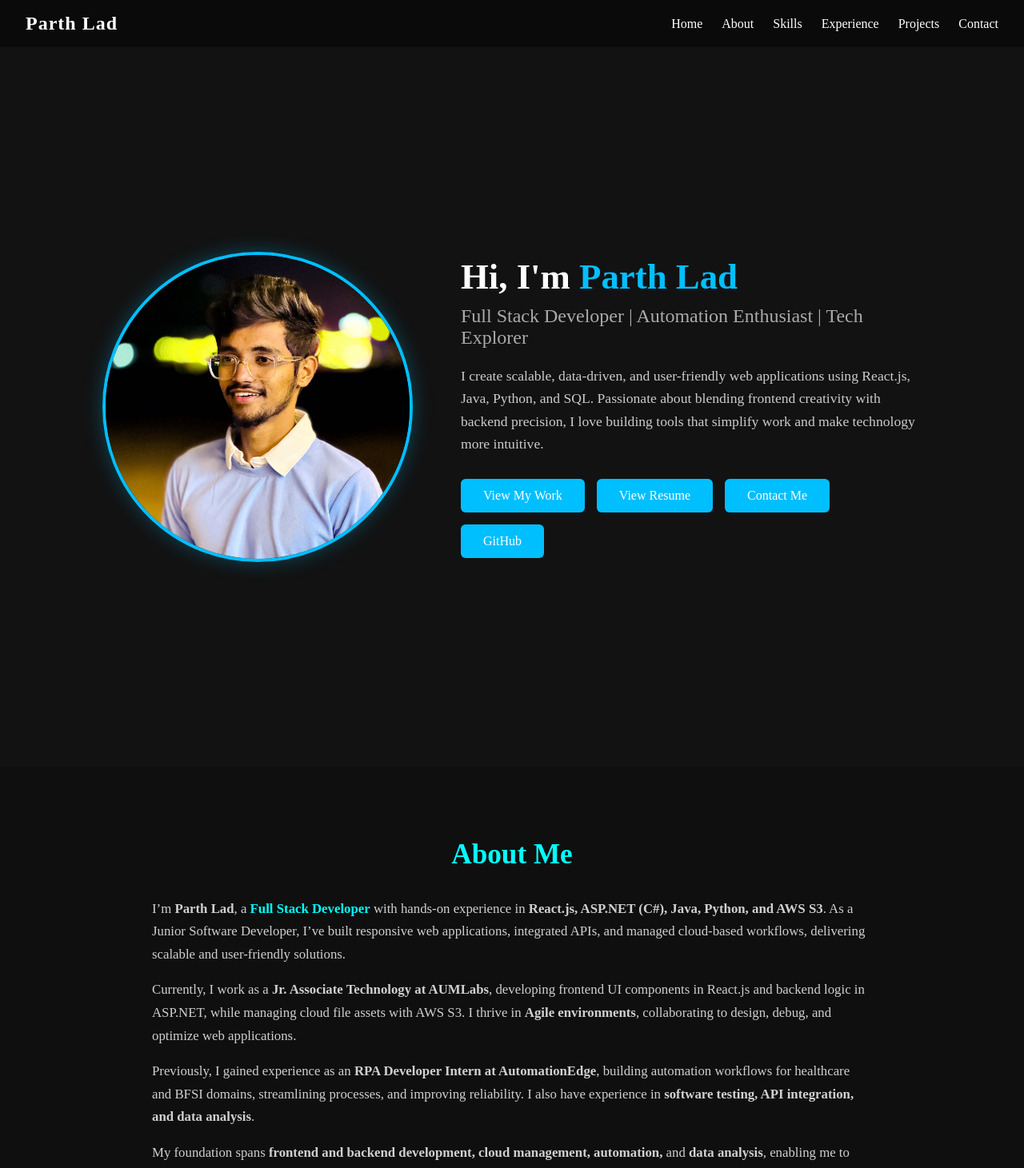
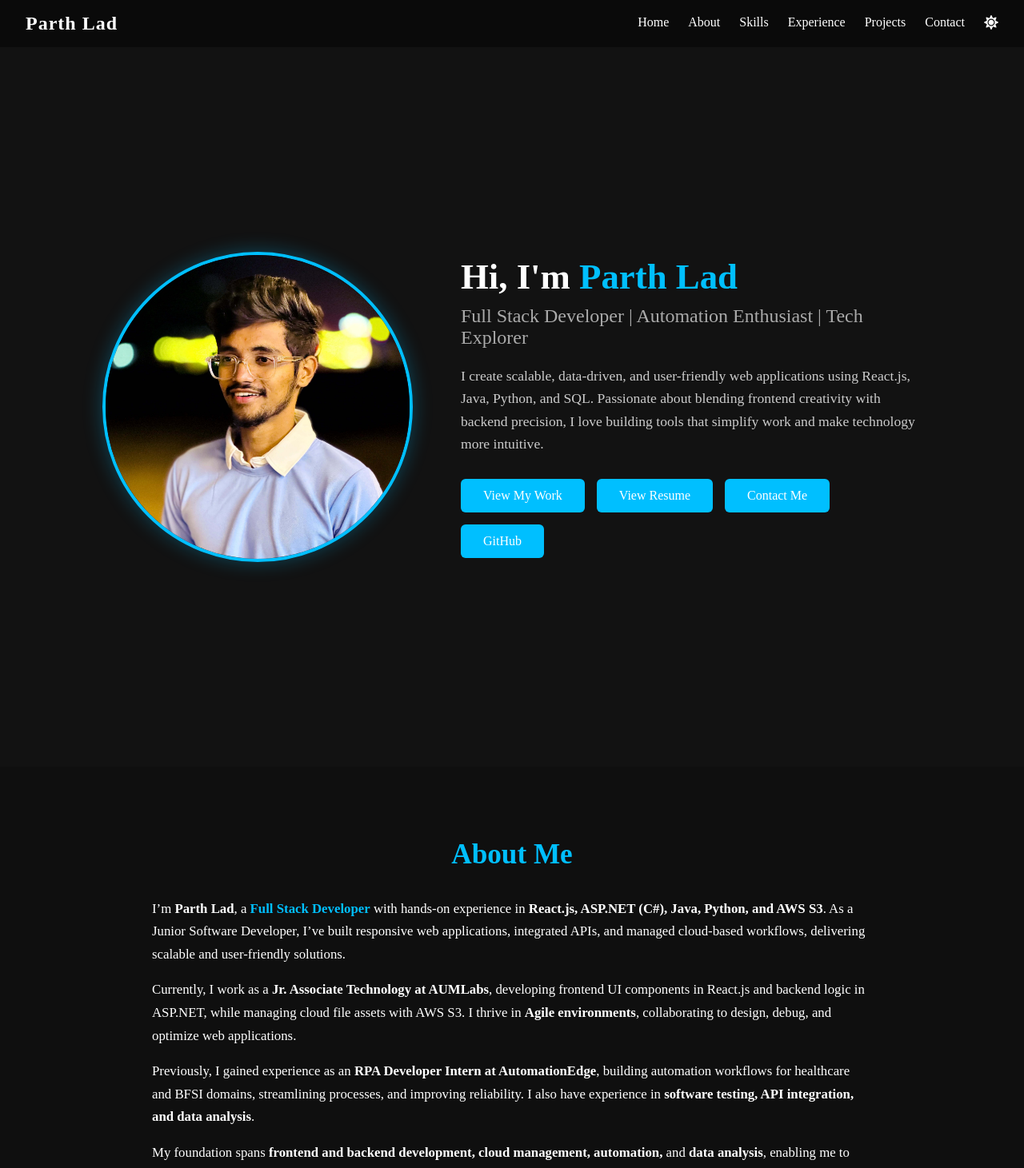
Before and after one commit to Parthlad1/my-portfolio, a React (Vite) app: page / in a window 1280 px wide. Shown: the top 1461 px of the page at 80% size. Built offline with nearby package versions, Linux system fonts and the light colour scheme.

Commit message:
Added Dark and Light Theme Effect

```diff
--- a/src/App.css
+++ b/src/App.css
@@ -2,3 +2,56 @@
   margin: 0;
   padding: 0;
 }
+
+/* 🌞 LIGHT MODE VARIABLES */
+:root {
+  --navbar: #ffffff;
+  --home-bg1: #F5F5F5;
+  --home-bg2: #EAEAEA;
+  --project-card: #F5F5F5;
+  --contact-typing:#1E1E1E;
+  --navbar-btn:black;
+
+  --text-main: #000000;
+  --text-heading: #111111;
+  --text-subheading: #444444;
+  --text-paragraph: #555555;
+}
+
+/* 🌙 DARK MODE VARIABLES */
+.app.dark {
+  --navbar: #0a0a0a;
+  --home-bg1: #0f0f0f;
+  --home-bg2: #121212;
+  --project-card: #1e1e1e;
+  --contact-typing:#e0e0e0;
+  --navbar-btn:transparent;
+
+
+  --text-main: #ffffff;
+  --text-heading: #ffffff;
+  --text-subheading: #aaaaaa;
+  --text-paragraph: #cccccc;
+}
+
+.navbar{
+  transition: background-color 0.5s ease, color 0.5s ease;
+}
+#home {
+  transition: background-color 0.5s ease, color 0.5s ease;
+}
+.about{
+  transition: background-color 0.5s ease, color 0.5s ease;
+}
+.skills-section{
+  transition: background-color 0.5s ease, color 0.5s ease;
+}
+.section{
+  transition: background-color 0.5s ease, color 0.5s ease;
+}
+.projects-section{
+  transition: background-color 0.5s ease, color 0.5s ease;
+}
+.contact-section{
+  transition: background-color 0.5s ease, color 0.5s ease;
+}
--- a/src/App.jsx
+++ b/src/App.jsx
@@ -11,17 +11,24 @@ import Project from './sections/Project.jsx'
 import Contact from './sections/Contact.jsx'
 
 function App() {
+    // Load saved theme OR default to "light"
+  const [theme, setTheme] = useState("dark");
+
+  // Toggle ONLY Home section theme
+  const toggleTheme = () => {
+    setTheme(theme === "light" ? "dark" : "light");
+  };
 
   return (
-    <>
-      <Navbar />
+    <div className={theme === "light" ? "app" : "app dark"}>
+      <Navbar toggleTheme={toggleTheme} theme={theme}/>
       <Home />
       <About />
       <Skills />
       <Experience />
       <Project />
       <Contact />
-    </>
+    </div>
   )
 }
 
--- a/src/components/Navbar/Navbar.css
+++ b/src/components/Navbar/Navbar.css
@@ -3,7 +3,7 @@
   display: flex;
   justify-content: space-between;
   align-items: center;
-  background-color: #0a0a0a;
+  background-color: var(--navbar);
   color: #fff;
   padding: 1rem 2rem;
   position: sticky;
@@ -16,6 +16,7 @@
   font-size: 1.5rem;
   font-weight: 600;
   letter-spacing: 1px;
+  color: var(--text-heading);
 }
 
 /* Navigation links */
@@ -26,7 +27,7 @@
 }
 
 .nav-links li a {
-  color: #fff;
+  color: var(--text-heading);
   text-decoration: none;
   transition: color 0.3s;
 }
@@ -62,7 +63,7 @@ button{
     position: absolute;
     top: 75px;
     left: 0;
-    background-color: #151515 ;
+    background-color: var(--home-bg2); ;
     padding: 1rem;
     box-shadow: 0 4px 8px rgba(0, 0, 0, 0.1);
     width: 100%;
--- a/src/components/Navbar/Navbar.jsx
+++ b/src/components/Navbar/Navbar.jsx
@@ -1,10 +1,10 @@
 import { useState } from 'react';
 import './Navbar.css';
 import { GiHamburgerMenu } from "react-icons/gi";
-import { AiOutlineClose } from "react-icons/ai";
 import { IoClose } from "react-icons/io5";
+import { FaSun, FaMoon } from "react-icons/fa";
 
-function Navbar() {
+function Navbar({ toggleTheme, theme }) {
   const [showMenu, setShowMenu] = useState(false);
   const [isopen, setIsOpen] = useState(false);
 
@@ -28,10 +28,12 @@ function Navbar() {
         <li><a href="#experience" onClick={closeMenu}>Experience</a></li>
         <li><a href="#projects" onClick={closeMenu}>Projects</a></li>
         <li><a href="#contact" onClick={closeMenu}>Contact</a></li>
+        <li><a href="" onClick={(e)=>{e.preventDefault(); toggleTheme(); closeMenu()}}>{theme === "light" ? <FaMoon size={18}/> : <FaSun size={18}/>}</a></li>
       </ul>
       <div className='ham-menu'>
         <button onClick={toggleMenu}>
-          {isopen ? <IoClose size={30}/> : <GiHamburgerMenu size={25}/>}
+          {isopen ? <IoClose size={30} color={theme === "light" ? "#151515" : "#E0E0E0"}/>
+          : <GiHamburgerMenu size={25} color={theme === "light" ? "#151515" : "#E0E0E0"}/>}
         </button>
       </div>
     </nav>
--- a/src/sections/About.css
+++ b/src/sections/About.css
@@ -1,5 +1,5 @@
 .about {
-  background-color: #0f0f0f;
+  background-color: var(--home-bg1);
   color: #e0e0e0;
   padding: 80px 10%;
   text-align: left;
@@ -14,7 +14,7 @@
 .about-title {
   font-size: 2.2rem;
   margin-bottom: 1.5rem;
-  color: #00ffff;
+  color: #00BFFF;
   text-align: center;
 }
 
@@ -22,17 +22,17 @@
   font-size: 1.4rem;
   margin-top: 2.5rem;
   margin-bottom: 0.6rem;
-  color: #00ffff;
+  color: #00BFFF;
 }
 
 .about-text {
   font-size: 1.05rem;
   margin-bottom: 1rem;
-  color: #d0d0d0;
+  color: var(--text-heading);
 }
 
 .highlight {
-  color: #00ffff;
+  color: #00BFFF;
   font-weight: 600;
 }
 
--- a/src/sections/Contact.css
+++ b/src/sections/Contact.css
@@ -1,8 +1,8 @@
 /* Dark mode contact section */
 .contact-section {
-    padding-top: 10rem;
+    padding-top: 7rem;
   text-align: center;
-  background-color: #0f0f0f; /* Dark background */
+  background-color: var(--home-bg1); /* Dark background #0f0f0f*/
   color: #e0e0e0;           /* Light text */
   min-height: 100vh;
   font-family: Arial, sans-serif;
@@ -17,7 +17,7 @@
 
 .contact-section p {
   font-size: 1rem;
-  color: #bbbbbb;
+  color: var(--text-paragraph);
   margin-bottom: 2rem;
 }
 
@@ -34,8 +34,8 @@
   padding: 0.75rem;
   border: 1px solid #333;
   border-radius: 8px;
-  background-color: #1e1e1e;
-  color: #e0e0e0;
+  background-color: var(--project-card);
+  color: var(--contact-typing);
   font-size: 1rem;
   transition: all 0.3s ease;
 }
@@ -97,7 +97,7 @@
 /* Responsive Design */
 @media (max-width: 600px) {
   .contact-section {
-    padding: 10rem 2rem;
+    padding: 6rem 2rem;
   }
 
   .contact-section h2 {
--- a/src/sections/Experience.css
+++ b/src/sections/Experience.css
@@ -4,6 +4,7 @@
   background: #0f0f0f;
   color: #e5e5e5;
   position: relative;
+  background-color: var(--home-bg1);
 }
 
 /* TITLE */
@@ -67,7 +68,7 @@
   margin: 0;
   font-size: 1.3rem;
   font-weight: 700;
-  color: #fff;
+  color: var(--text-heading);
 }
 
 .card h4 {
@@ -79,13 +80,13 @@
 .card span {
   display: block;
   margin-bottom: 12px;
-  color: #bbb;
+  color: var(--text-paragraph);
   font-size: 0.9rem;
 }
 
 .card ul li {
   margin-bottom: 8px;
-  color: #ddd;
+  color: var(--text-subheading);
   line-height: 1.5;
 }
 
--- a/src/sections/Home.css
+++ b/src/sections/Home.css
@@ -5,8 +5,7 @@
   justify-content: space-between;
   padding: 50px 10%;
   height: 100vh;
-  background: #121212;
-  color: #e0e0e0;
+  background-color: var(--home-bg2);
   gap: 60px;
 }
 
@@ -36,23 +35,23 @@
 .home-content h1 {
   font-size: 2.8rem;
   margin-bottom: 10px;
-  color: #fff;
+  color: var(--text-heading);
 }
 
 .home-content span {
-  color: #00bfff;
+  color: #00BFFF;
 }
 
 .home-content h2 {
   font-weight: 400;
-  color: #aaa;
+  color: var(--text-subheading);
   margin-bottom: 20px;
 }
 
 .home-content p {
   font-size: 1.1rem;
   line-height: 1.6;
-  color: #ccc;
+  color: var(--text-paragraph);
   margin-bottom: 30px;
 }
 
--- a/src/sections/Project.css
+++ b/src/sections/Project.css
@@ -1,22 +1,15 @@
-:root {
-  --primary-blue: #00bcd4;
-  --bg-dark: #121212;
-  --card-dark: #1e1e1e;
-  --text-light: #e0e0e0;
-  --text-muted: #aaa;
-}
 
 .projects-section {
+  background-color: var(--home-bg2);
+  color: #e0e0e0;
   padding: 100px 20px;
-  background-color: var(--bg-dark);
   text-align: center;
-  color: var(--text-light);
 }
 
 .projects-section h2 {
   font-size: 2rem;
   margin-bottom: 40px;
-  color: var(--primary-blue);
+  color: #00bcd4;
 }
 
 .projects-grid {
@@ -28,7 +21,7 @@
 }
 
 .project-card {
-  background-color: var(--card-dark);
+  background-color: var(--project-card);
   border-radius: 8px;
   padding: 16px;
   transition: transform 0.2s, box-shadow 0.2s;
@@ -50,23 +43,23 @@
 .project-title {
   font-size: 1.25rem;
   margin: 10px 0 5px;
-  color: var(--primary-blue);
+  color: #00bcd4;
 }
 
 .project-description {
-  color: var(--text-light);
+  color: var(--text-heading);
   font-size: 0.95rem;
 }
 
 .project-tech {
   font-size: 0.85rem;
-  color: var(--text-muted);
+  color: var(--text-subheading);
   margin: 5px 0;
 }
 
 .project-links a {
   margin-right: 10px;
-  color: var(--primary-blue);
+  color: #00bcd4;
   text-decoration: none;
   font-weight: 500;
 }
--- a/src/sections/Skills.css
+++ b/src/sections/Skills.css
@@ -1,5 +1,5 @@
 .skills-section {
-  background-color: rgb(20, 20, 20);
+  background-color: var(--home-bg2);
   color: #ffffff;
   padding: 100px 20px;
   text-align: center;
@@ -17,7 +17,7 @@
 
 .category-title {
   font-size: 2rem;
-  color: white;
+  color: var(--text-heading);
   margin-bottom: 20px;
 }
 
@@ -29,7 +29,7 @@
 }
 
 .skill-card {
-  background-color: #1a1f2e;
+  /* background-color: var(--skill-card); */
   border: 2px solid #4da6ff;
   border-radius: 12px;
   padding: 20px;
```
Also changed, not shown: src/sections/Contact.jsx (+8 -24 lines).
